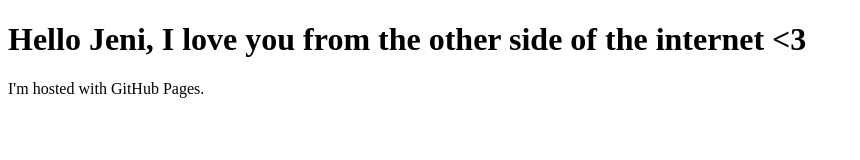
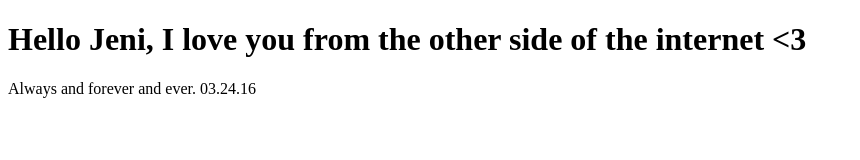
Before and after one commit to menanpara/menanpara.github.io, a plain HTML site: page index.html in a window 1280 px wide. Shown: the whole page, without its empty margins (0-860 px from the left). Drawn offline with Linux system fonts and the light colour scheme.

Commit message:
Update index.html

```diff
--- a/index.html
+++ b/index.html
@@ -2,6 +2,6 @@
 <html>
 <body>
 <h1>Hello Jeni, I love you from the other side of the internet <3</h1>
-<p>I'm hosted with GitHub Pages.</p>
+<p>Always and forever and ever. 03.24.16</p>
 </body>
 </html>
```
